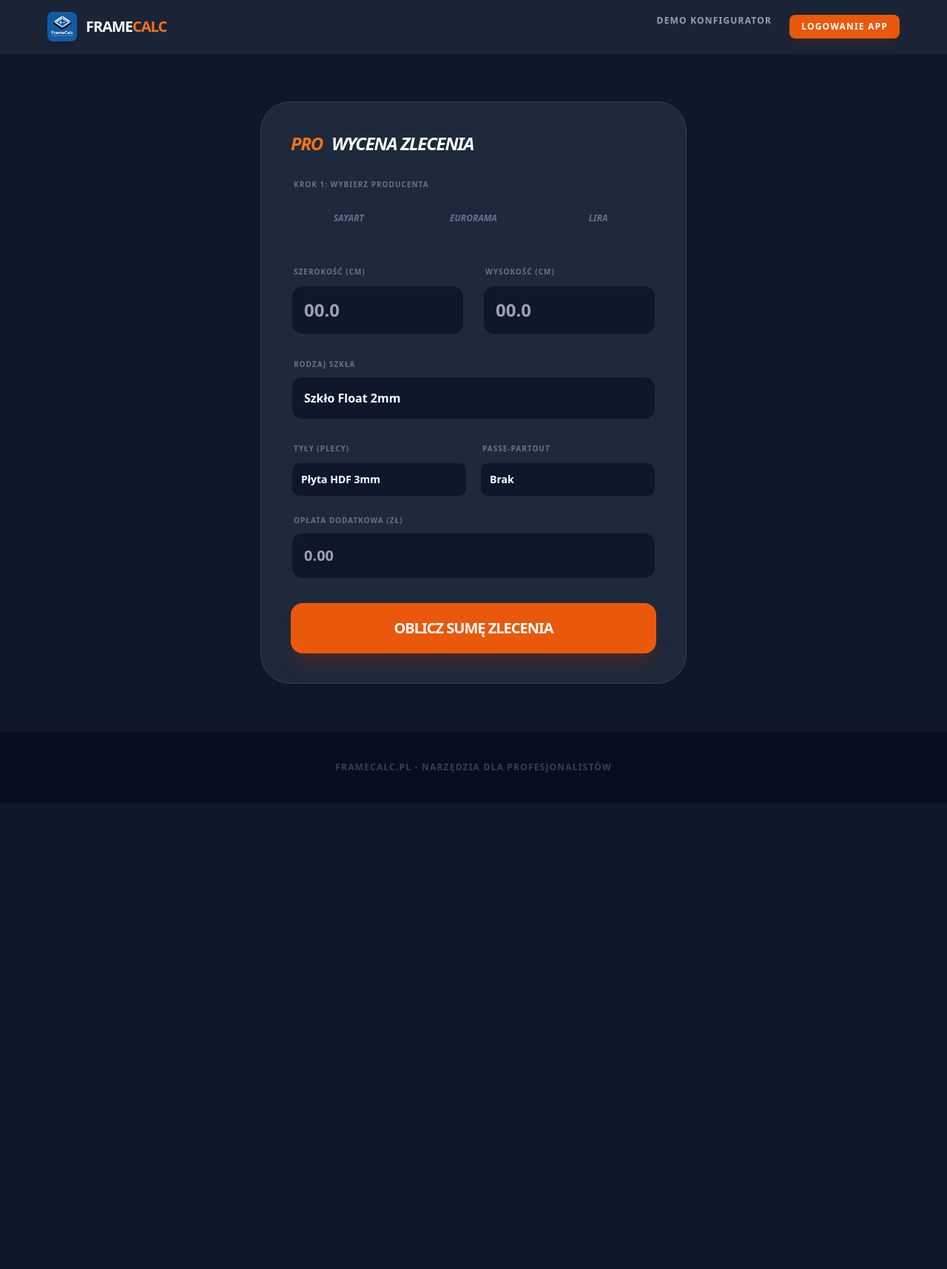
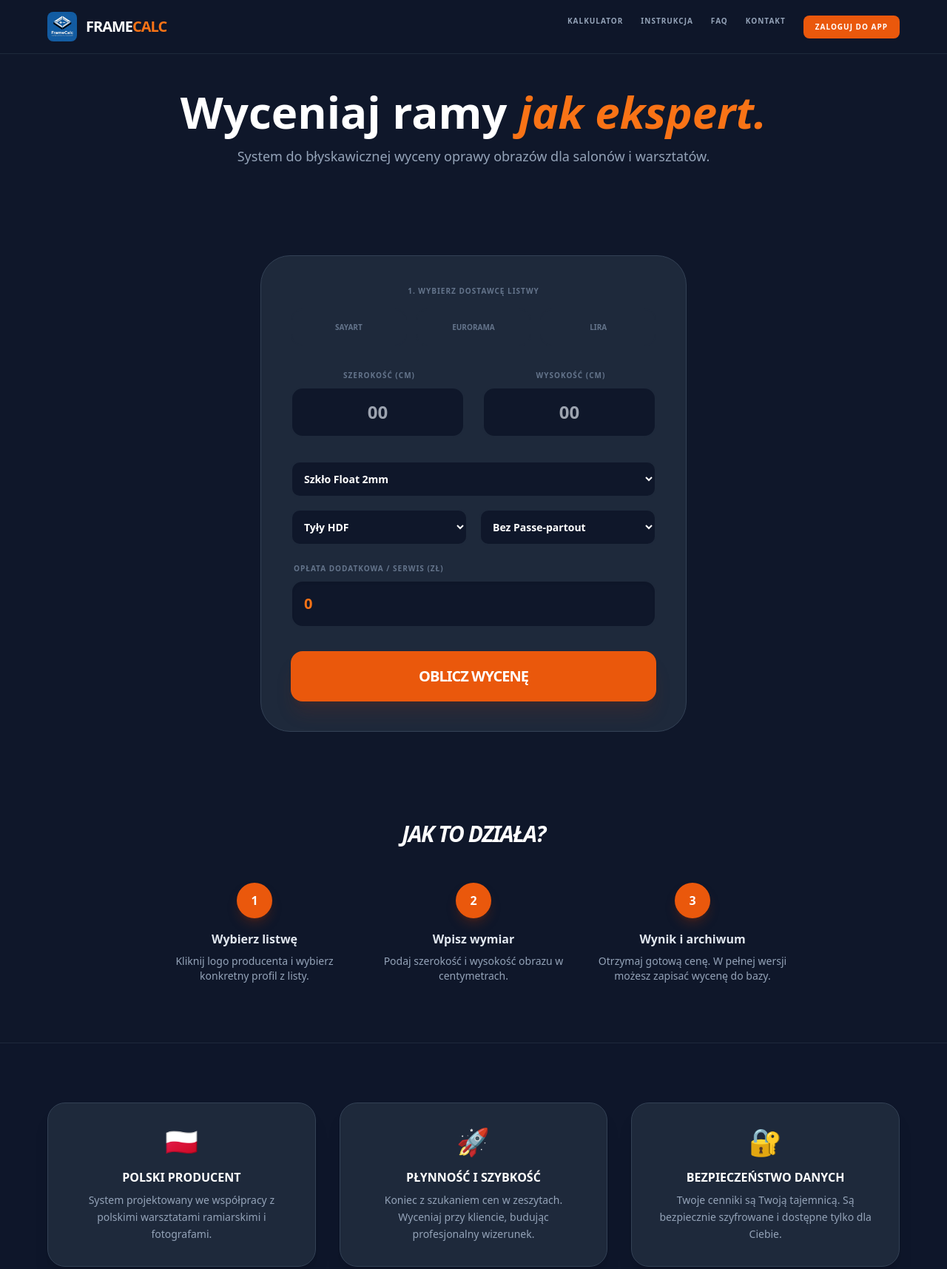
Before and after one commit to biuro-ship-it/www-framecalc.pl, a plain HTML site: page index.html in a window 1280 px wide. Shown: the top 1715 px of the page at 74% size. Before the commit the page ends 1085 px from the top, so only its background shows below. Drawn offline with nearby package versions, Linux system fonts and the light colour scheme.

Commit message:
linki dodatkowe

```diff
--- a/assets/js/script.js
+++ b/assets/js/script.js
@@ -1,6 +1,6 @@
 /**
- * FrameCalc.pl - Logic Engine v2.0
- * Konfigurator dynamiczny: Sayart, Eurorama, Lira
+ * FrameCalc.pl - Logic Engine v2.1
+ * Data Aktualizacji: 2026-04-09
  */
 
 const DATA = {
@@ -27,29 +27,23 @@ const DATA = {
     materials: {
         glass: { "float": 45, "antyrefleks": 90, "brak": 0 },
         backs: { "hdf": 20, "pianka": 35, "brak": 0 },
-        pp: { "brak": 0, "standard": 60, "bezkwasowe": 110 }
+        pp: { "brak": 0, "standard": 60 }
     },
-    baseService: 25 // stała opłata za montaż
+    baseService: 25
 };
 
 let selectedMfr = null;
 
-// Funkcja wyboru producenta
 function selectManufacturer(name) {
     selectedMfr = name;
-
-    // Wizualna zmiana przycisków
-    document.querySelectorAll('.manufacturer-btn').forEach(btn => {
-        btn.classList.remove('active');
-    });
+    document.querySelectorAll('.manufacturer-btn').forEach(btn => btn.classList.remove('active'));
     document.getElementById(`btn-${name}`).classList.add('active');
 
-    // Pokazanie i wypełnienie dropdownu listew
     const container = document.getElementById('listwa-container');
     const select = document.getElementById('kod-listwy');
 
     container.style.display = 'block';
-    select.innerHTML = ''; // czyszczenie
+    select.innerHTML = '';
 
     DATA.manufacturers[name].forEach(item => {
         const option = document.createElement('option');
@@ -77,32 +71,27 @@ document.addEventListener('DOMContentLoaded', () => {
         const extraCharge = parseFloat(document.getElementById('oplata-extra').value) || 0;
 
         if (!szer || !wys) {
-            alert("Podaj wymiary obrazu!");
+            alert("Podaj wymiary ramy!");
             return;
         }
 
-        // 1. Cena listwy (Obwód)
         const itemObj = DATA.manufacturers[selectedMfr].find(i => i.id === kodListwy);
         const obwodMb = ((szer + wys) * 2) / 100;
         const kosztListwy = obwodMb * itemObj.price;
 
-        // 2. Koszty powierzchniowe (Pole m2)
         const poleM2 = (szer * wys) / 10000;
         const kosztSzkla = poleM2 * DATA.materials.glass[rodzajSzkla];
         const kosztTyly = poleM2 * DATA.materials.backs[rodzajTyly];
         const kosztPP = poleM2 * DATA.materials.pp[rodzajPP];
 
-        // 3. Suma
         const suma = kosztListwy + kosztSzkla + kosztTyly + kosztPP + extraCharge + DATA.baseService;
 
-        // Wynik
         const wynikBox = document.getElementById('wynik-box');
         const wynikCena = document.getElementById('wynik-cena');
 
         wynikBox.classList.remove('hidden');
         wynikCena.innerText = suma.toFixed(2);
 
-        // Przewinięcie do wyniku na mobile
         wynikBox.scrollIntoView({ behavior: 'smooth', block: 'center' });
     });
 });
--- a/index.html
+++ b/index.html
@@ -13,9 +13,10 @@
 
     <style>
         body { font-family: 'Inter', sans-serif; scroll-behavior: smooth; }
-        .glass-effect { background: rgba(30, 41, 59, 0.8); backdrop-filter: blur(12px); }
+        .glass-effect { background: rgba(15, 23, 42, 0.9); backdrop-filter: blur(12px); }
         input::-webkit-outer-spin-button, input::-webkit-inner-spin-button { -webkit-appearance: none; margin: 0; }
         .manufacturer-btn.active { border-color: #f97316; background-color: rgba(249, 115, 22, 0.1); color: white; }
+        .faq-item:hover { border-color: #f97316; }
     </style>
 </head>
 <body class="bg-[#0F172A] text-slate-200 antialiased font-sans">
@@ -23,97 +24,175 @@
     <nav class="sticky top-0 z-50 p-4 border-b border-slate-800 glass-effect">
         <div class="max-w-6xl mx-auto flex justify-between items-center">
             <div class="flex items-center gap-3">
-                <img src="assets/images/icon-192.png" alt="Logo FrameCalc" class="w-10 h-10 rounded-lg shadow-lg">
+                <img src="assets/images/icon-192.png" alt="Logo" class="w-10 h-10 rounded-lg">
                 <div class="text-xl font-black tracking-tighter text-white uppercase">
                     Frame<span class="text-orange-500">Calc</span>
                 </div>
             </div>
-            <div class="hidden md:flex space-x-6 text-xs font-bold uppercase tracking-widest text-slate-400">
-                <a href="#kalkulator" class="hover:text-orange-500 transition font-bold">Demo Konfigurator</a>
-                <a href="https://app.framecalc.pl" class="bg-orange-600 text-white px-4 py-2 rounded-lg hover:bg-orange-500 transition shadow-lg shadow-orange-900/20 font-bold">Logowanie App</a>
+            <div class="hidden lg:flex space-x-6 text-[10px] font-bold uppercase tracking-widest text-slate-400">
+                <a href="#kalkulator" class="hover:text-orange-500 transition">Kalkulator</a>
+                <a href="#instrukcja" class="hover:text-orange-500 transition">Instrukcja</a>
+                <a href="#faq" class="hover:text-orange-500 transition">FAQ</a>
+                <a href="#kontakt" class="hover:text-orange-500 transition">Kontakt</a>
+                <a href="https://app.framecalc.pl" class="bg-orange-600 text-white px-4 py-2 rounded-lg hover:bg-orange-500 transition">Zaloguj do App</a>
             </div>
         </div>
     </nav>
 
-    <section id="kalkulator" class="py-16 px-4">
+    <header class="py-12 px-6 text-center max-w-4xl mx-auto">
+        <h1 class="text-4xl md:text-6xl font-black text-white mb-4 leading-tight">
+            Wyceniaj ramy <span class="text-orange-500 italic">jak ekspert.</span>
+        </h1>
+        <p class="text-slate-400 text-lg mb-8">System do błyskawicznej wyceny oprawy obrazów dla salonów i warsztatów.</p>
+    </header>
+
+    <section id="kalkulator" class="py-10 px-4">
         <div class="max-w-xl mx-auto bg-[#1E293B] rounded-[2.5rem] p-8 md:p-10 shadow-3xl border border-slate-700">
 
-            <h2 class="text-2xl font-black text-white italic tracking-tighter uppercase mb-8 flex items-center gap-3">
-                <span class="text-orange-500">PRO</span> Wycena Zlecenia
-            </h2>
-
-            <div class="mb-8">
-                <label class="text-[10px] font-black text-slate-500 uppercase tracking-widest mb-3 block ml-1">Krok 1: Wybierz Producenta</label>
+            <div class="mb-8 text-center">
+                <label class="text-[10px] font-black text-slate-500 uppercase tracking-widest mb-4 block">1. Wybierz dostawcę listwy</label>
                 <div class="grid grid-cols-3 gap-3">
-                    <button type="button" onclick="selectManufacturer('Sayart')" id="btn-Sayart" class="manufacturer-btn py-4 px-2 border-2 border-slate-800 rounded-2xl text-xs font-black text-slate-500 hover:border-slate-600 transition-all uppercase italic">Sayart</button>
-                    <button type="button" onclick="selectManufacturer('Eurorama')" id="btn-Eurorama" class="manufacturer-btn py-4 px-2 border-2 border-slate-800 rounded-2xl text-xs font-black text-slate-500 hover:border-slate-600 transition-all uppercase italic">Eurorama</button>
-                    <button type="button" onclick="selectManufacturer('Lira')" id="btn-Lira" class="manufacturer-btn py-4 px-2 border-2 border-slate-800 rounded-2xl text-xs font-black text-slate-500 hover:border-slate-600 transition-all uppercase italic">Lira</button>
+                    <button onclick="selectManufacturer('Sayart')" id="btn-Sayart" class="manufacturer-btn py-4 border-2 border-slate-800 rounded-2xl text-[10px] font-black text-slate-500 hover:border-slate-600 transition uppercase">Sayart</button>
+                    <button onclick="selectManufacturer('Eurorama')" id="btn-Eurorama" class="manufacturer-btn py-4 border-2 border-slate-800 rounded-2xl text-[10px] font-black text-slate-500 hover:border-slate-600 transition uppercase">Eurorama</button>
+                    <button onclick="selectManufacturer('Lira')" id="btn-Lira" class="manufacturer-btn py-4 border-2 border-slate-800 rounded-2xl text-[10px] font-black text-slate-500 hover:border-slate-600 transition uppercase">Lira</button>
                 </div>
             </div>
 
-            <div class="mb-8 transition-all" id="listwa-container" style="display: none;">
-                <label class="text-[10px] font-black text-slate-500 uppercase tracking-widest mb-2 block ml-1">Krok 2: Kod Listwy</label>
-                <select id="kod-listwy" class="w-full bg-[#0F172A] border-2 border-slate-800 rounded-2xl p-4 text-white font-bold outline-none focus:border-orange-500 transition cursor-pointer appearance-none shadow-inner">
-                    </select>
+            <div class="mb-8" id="listwa-container" style="display: none;">
+                <label class="text-[10px] font-black text-slate-500 uppercase tracking-widest mb-2 block ml-1">2. Wybierz kod listwy</label>
+                <select id="kod-listwy" class="w-full bg-[#0F172A] border-2 border-slate-800 rounded-2xl p-4 text-white font-bold outline-none focus:border-orange-500 transition appearance-none cursor-pointer shadow-inner">
+                </select>
             </div>
 
             <div class="grid grid-cols-2 gap-6 mb-8">
                 <div class="space-y-2">
-                    <label class="text-[10px] font-black text-slate-500 uppercase tracking-widest ml-1">Szerokość (cm)</label>
-                    <input type="number" id="szerokosc" placeholder="00.0" class="w-full bg-[#0F172A] border-2 border-slate-800 rounded-2xl p-4 text-2xl text-white font-black outline-none focus:border-orange-500 transition shadow-inner">
+                    <label class="text-[10px] font-black text-slate-500 uppercase tracking-widest ml-1 text-center block">Szerokość (cm)</label>
+                    <input type="number" id="szerokosc" placeholder="00" class="w-full bg-[#0F172A] border-2 border-slate-800 rounded-2xl p-4 text-2xl text-white font-black outline-none focus:border-orange-500 transition text-center">
                 </div>
                 <div class="space-y-2">
-                    <label class="text-[10px] font-black text-slate-500 uppercase tracking-widest ml-1">Wysokość (cm)</label>
-                    <input type="number" id="wysokosc" placeholder="00.0" class="w-full bg-[#0F172A] border-2 border-slate-800 rounded-2xl p-4 text-2xl text-white font-black outline-none focus:border-orange-500 transition shadow-inner">
+                    <label class="text-[10px] font-black text-slate-500 uppercase tracking-widest ml-1 text-center block">Wysokość (cm)</label>
+                    <input type="number" id="wysokosc" placeholder="00" class="w-full bg-[#0F172A] border-2 border-slate-800 rounded-2xl p-4 text-2xl text-white font-black outline-none focus:border-orange-500 transition text-center">
                 </div>
             </div>
 
-            <div class="mb-6">
-                <label class="text-[10px] font-black text-slate-500 uppercase tracking-widest mb-2 block ml-1">Rodzaj Szkła</label>
-                <select id="rodzaj-szkla" class="w-full bg-[#0F172A] border-2 border-slate-800 rounded-2xl p-4 text-white font-bold outline-none focus:border-orange-500 transition cursor-pointer appearance-none shadow-inner">
+            <div class="grid grid-cols-1 gap-4 mb-6">
+                <select id="rodzaj-szkla" class="w-full bg-[#0F172A] border-2 border-slate-800 rounded-xl p-3 text-sm text-white font-bold outline-none focus:border-orange-500">
                     <option value="float">Szkło Float 2mm</option>
-                    <option value="antyrefleks">Szkło Antyrefleksyjne</option>
-                    <option value="brak">Brak (Sama oprawa)</option>
+                    <option value="antyrefleks">Szkło Antyrefleks</option>
+                    <option value="brak">Bez szkła</option>
                 </select>
-            </div>
-
-            <div class="grid grid-cols-2 gap-4 mb-6">
-                <div class="space-y-2">
-                    <label class="text-[10px] font-black text-slate-500 uppercase tracking-widest ml-1">Tyły (Plecy)</label>
-                    <select id="rodzaj-tyly" class="w-full bg-[#0F172A] border-2 border-slate-800 rounded-xl p-3 text-sm text-white font-bold outline-none focus:border-orange-500 transition cursor-pointer appearance-none">
-                        <option value="hdf">Płyta HDF 3mm</option>
-                        <option value="pianka">Pianka 5mm</option>
-                        <option value="brak">Brak</option>
+                <div class="grid grid-cols-2 gap-4">
+                    <select id="rodzaj-tyly" class="bg-[#0F172A] border-2 border-slate-800 rounded-xl p-3 text-sm text-white font-bold outline-none focus:border-orange-500 font-bold">
+                        <option value="hdf">Tyły HDF</option>
+                        <option value="pianka">Tyły Pianka</option>
+                        <option value="brak">Bez tyłów</option>
                     </select>
-                </div>
-                <div class="space-y-2">
-                    <label class="text-[10px] font-black text-slate-500 uppercase tracking-widest ml-1">Passe-partout</label>
-                    <select id="rodzaj-paspartu" class="w-full bg-[#0F172A] border-2 border-slate-800 rounded-xl p-3 text-sm text-white font-bold outline-none focus:border-orange-500 transition cursor-pointer appearance-none">
-                        <option value="brak">Brak</option>
-                        <option value="standard">Standard (Karton)</option>
-                        <option value="bezkwasowe">Bezkwasowe Premium</option>
+                    <select id="rodzaj-paspartu" class="bg-[#0F172A] border-2 border-slate-800 rounded-xl p-3 text-sm text-white font-bold outline-none focus:border-orange-500 font-bold">
+                        <option value="brak">Bez Passe-partout</option>
+                        <option value="standard">Passe-partout 1.4mm</option>
                     </select>
                 </div>
             </div>
 
             <div class="mb-8">
-                <label class="text-[10px] font-black text-slate-500 uppercase tracking-widest mb-2 block ml-1">Opłata Dodatkowa (zł)</label>
-                <input type="number" id="oplata-extra" placeholder="0.00" class="w-full bg-[#0F172A] border-2 border-slate-800 rounded-2xl p-4 text-xl text-orange-500 font-black outline-none focus:border-orange-500 transition shadow-inner">
+                <label class="text-[10px] font-black text-slate-500 uppercase tracking-widest mb-2 block ml-1">Opłata dodatkowa / Serwis (zł)</label>
+                <input type="number" id="oplata-extra" value="0" class="w-full bg-[#0F172A] border-2 border-slate-800 rounded-2xl p-4 text-xl text-orange-500 font-black outline-none focus:border-orange-500 transition shadow-inner">
             </div>
 
-            <button id="btn-oblicz" class="w-full bg-orange-600 hover:bg-orange-500 text-white py-5 rounded-2xl font-black text-xl tracking-tighter transition-all active:scale-95 shadow-xl shadow-orange-900/30">
-                OBLICZ SUMĘ ZLECENIA
+            <button id="btn-oblicz" class="w-full bg-orange-600 hover:bg-orange-500 text-white py-5 rounded-2xl font-black text-xl tracking-tighter transition shadow-xl shadow-orange-900/20 active:scale-95">
+                OBLICZ WYCENĘ
             </button>
 
             <div id="wynik-box" class="mt-10 pt-8 border-t border-slate-800 text-center hidden">
-                <p class="text-slate-500 text-xs font-bold uppercase tracking-widest mb-2">Suma do zapłaty (Brutto)</p>
+                <p class="text-slate-500 text-xs font-bold uppercase tracking-widest mb-2">Suma zlecenia</p>
                 <div id="wynik-cena" class="text-6xl font-black text-white tabular-nums">0.00 <span class="text-2xl text-orange-500 font-bold">zł</span></div>
             </div>
         </div>
     </section>
 
-    <footer class="py-10 text-center border-t border-slate-900 bg-slate-950/50">
-        <p class="text-slate-700 text-xs font-bold uppercase tracking-widest">FrameCalc.pl - Narzędzia dla profesjonalistów</p>
+    <section id="instrukcja" class="py-20 px-6 max-w-4xl mx-auto">
+        <h2 class="text-3xl font-black text-white mb-12 text-center italic uppercase tracking-tighter">Jak to działa?</h2>
+        <div class="grid md:grid-cols-3 gap-10">
+            <div class="text-center">
+                <div class="w-12 h-12 bg-orange-600 rounded-full flex items-center justify-center text-white font-black mx-auto mb-4 shadow-lg shadow-orange-900/40">1</div>
+                <h3 class="font-bold mb-2">Wybierz listwę</h3>
+                <p class="text-sm text-slate-400">Kliknij logo producenta i wybierz konkretny profil z listy.</p>
+            </div>
+            <div class="text-center">
+                <div class="w-12 h-12 bg-orange-600 rounded-full flex items-center justify-center text-white font-black mx-auto mb-4 shadow-lg shadow-orange-900/40">2</div>
+                <h3 class="font-bold mb-2">Wpisz wymiar</h3>
+                <p class="text-sm text-slate-400">Podaj szerokość i wysokość obrazu w centymetrach.</p>
+            </div>
+            <div class="text-center">
+                <div class="w-12 h-12 bg-orange-600 rounded-full flex items-center justify-center text-white font-black mx-auto mb-4 shadow-lg shadow-orange-900/40">3</div>
+                <h3 class="font-bold mb-2">Wynik i archiwum</h3>
+                <p class="text-sm text-slate-400">Otrzymaj gotową cenę. W pełnej wersji możesz zapisać wycenę do bazy.</p>
+            </div>
+        </div>
+    </section>
+
+    <section id="zalety" class="py-20 px-6 bg-slate-900/50 border-y border-slate-800">
+        <div class="max-w-6xl mx-auto grid md:grid-cols-3 gap-8">
+            <div class="p-8 rounded-3xl bg-[#1E293B] border border-slate-700 shadow-xl text-center">
+                <div class="text-4xl mb-4">🇵🇱</div>
+                <h3 class="font-black text-white uppercase mb-2">Polski Producent</h3>
+                <p class="text-sm text-slate-400 leading-relaxed">System projektowany we współpracy z polskimi warsztatami ramiarskimi i fotografami.</p>
+            </div>
+            <div class="p-8 rounded-3xl bg-[#1E293B] border border-slate-700 shadow-xl text-center">
+                <div class="text-4xl mb-4">🚀</div>
+                <h3 class="font-black text-white uppercase mb-2">Płynność i Szybkość</h3>
+                <p class="text-sm text-slate-400 leading-relaxed">Koniec z szukaniem cen w zeszytach. Wyceniaj przy kliencie, budując profesjonalny wizerunek.</p>
+            </div>
+            <div class="p-8 rounded-3xl bg-[#1E293B] border border-slate-700 shadow-xl text-center">
+                <div class="text-4xl mb-4">🔐</div>
+                <h3 class="font-black text-white uppercase mb-2">Bezpieczeństwo Danych</h3>
+                <p class="text-sm text-slate-400 leading-relaxed">Twoje cenniki są Twoją tajemnicą. Są bezpiecznie szyfrowane i dostępne tylko dla Ciebie.</p>
+            </div>
+        </div>
+    </section>
+
+    <section id="faq" class="py-24 px-6 max-w-3xl mx-auto">
+        <h2 class="text-3xl font-black text-white mb-12 text-center uppercase italic tracking-tighter">Najczęstsze Pytania</h2>
+        <div class="space-y-4">
+            <div class="faq-item p-6 rounded-2xl bg-slate-800/30 border border-slate-800 transition">
+                <h4 class="font-bold text-white mb-2">Czy aplikacja jest darmowa?</h4>
+                <p class="text-sm text-slate-400 text-slate-400 leading-relaxed">Kalkulator demo na stronie jest darmowy. Pełna wersja z własnymi cennikami i archiwum działa w modelu niskiego abonamentu.</p>
+            </div>
+            <div class="faq-item p-6 rounded-2xl bg-slate-800/30 border border-slate-800 transition">
+                <h4 class="font-bold text-white mb-2">Czy mogę dodać własnych dostawców listew?</h4>
+                <p class="text-sm text-slate-400 leading-relaxed">Tak! Wersja PRO pod adresem app.framecalc.pl pozwala na dodawanie dowolnych kodów listew, marż i producentów.</p>
+            </div>
+            <div class="faq-item p-6 rounded-2xl bg-slate-800/30 border border-slate-800 transition">
+                <h4 class="font-bold text-white mb-2">Jak zainstalować ikonkę na telefonie?</h4>
+                <p class="text-sm text-slate-400 leading-relaxed">W Chrome kliknij trzy kropki i "Zainstaluj aplikację". W Safari na iPhone użyj ikony Udostępnij i wybierz "Do ekranu początkowego".</p>
+            </div>
+        </div>
+    </section>
+
+    <footer id="kontakt" class="py-20 px-6 border-t border-slate-900 bg-slate-950/80">
+        <div class="max-w-6xl mx-auto grid md:grid-cols-2 gap-16">
+            <div>
+                <h2 class="text-3xl font-black text-white mb-6 uppercase italic tracking-tighter">Skontaktuj się</h2>
+                <p class="text-slate-400 mb-8">Masz pytania dotyczące wdrożenia systemu w swoim salonie? Napisz lub zadzwoń.</p>
+                <div class="space-y-4 font-bold text-slate-300">
+                    <p class="flex items-center gap-3"><span class="text-orange-500 text-xl">📧</span> kontakt@framecalc.pl</p>
+                    <p class="flex items-center gap-3"><span class="text-orange-500 text-xl">📞</span> +48 000 000 000</p>
+                </div>
+            </div>
+            <div>
+                <h2 class="text-xl font-black text-white mb-6 uppercase italic tracking-tighter">Dane firmy</h2>
+                <div class="text-slate-500 text-sm leading-loose">
+                    <p class="font-bold text-slate-400">FrameCalc.pl Sp. z o.o.</p>
+                    <p>ul. Ramiarska 15/4</p>
+                    <p>00-001 Warszawa</p>
+                    <p>NIP: 000-000-00-00</p>
+                    <p>REGON: 000000000</p>
+                </div>
+            </div>
+        </div>
+        <div class="text-center mt-20 text-[10px] uppercase font-bold text-slate-700 tracking-[0.3em]">
+            © 2026 FrameCalc.pl | System Wycen dla Ramiarzy
+        </div>
     </footer>
 
     <script src="assets/js/script.js"></script>
```
